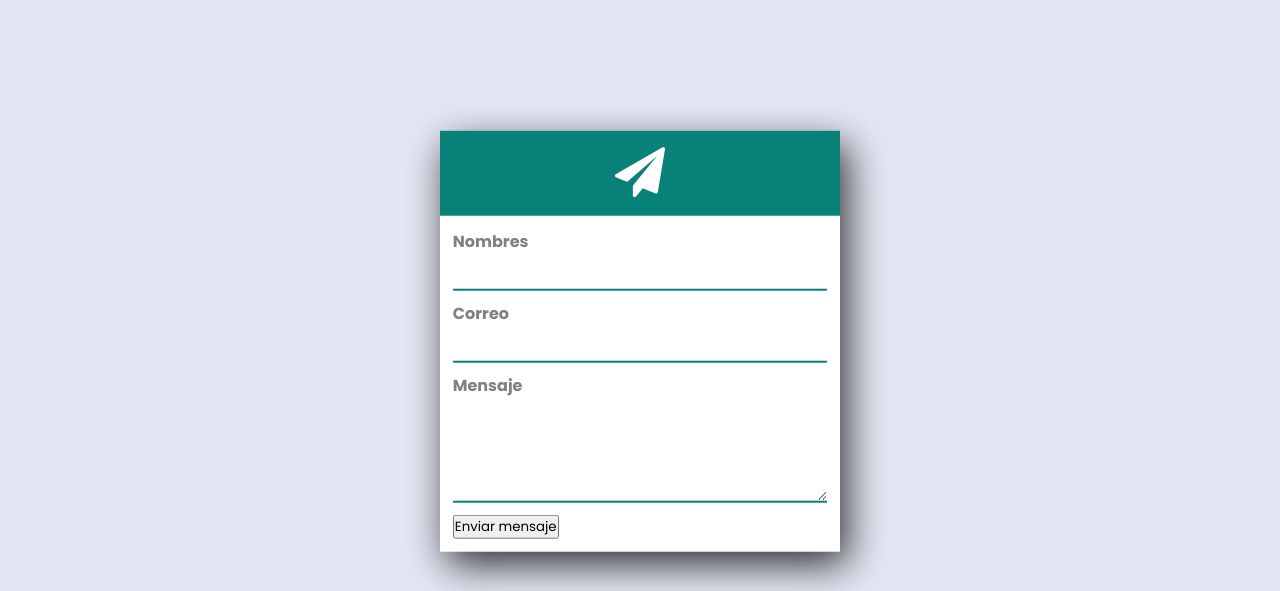
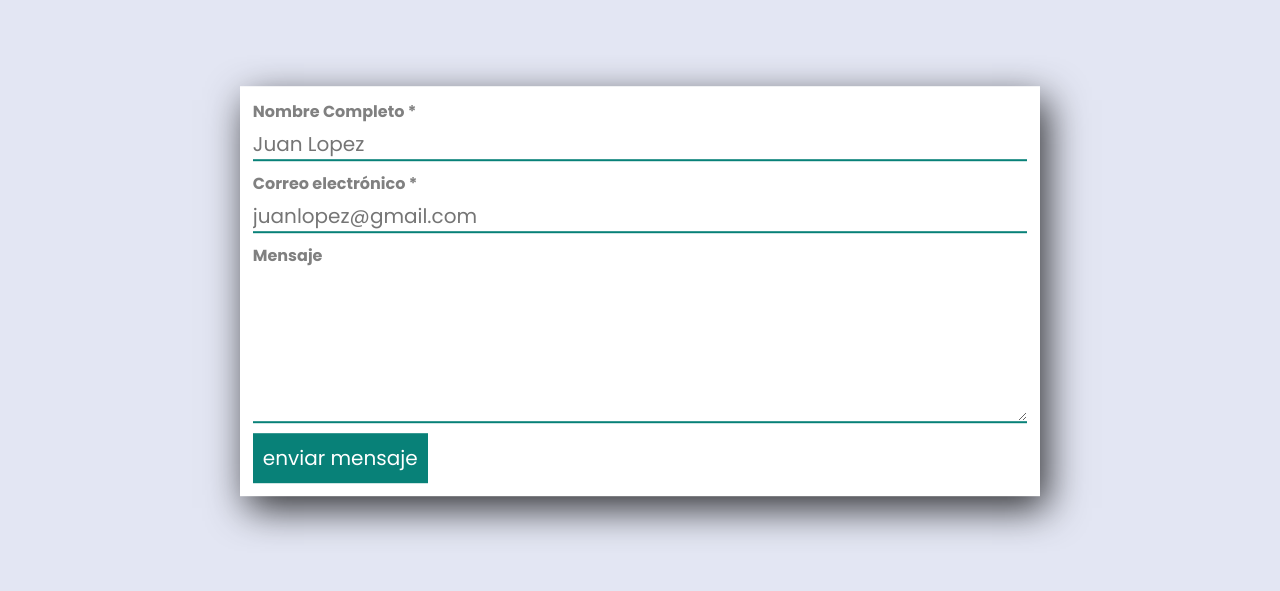
Before and after one commit to pybalt/TP-0-CodoaCodo, a plain HTML site: page index/contact.html in a window 1280 px wide. Shown: the part 209-800 px from the top of the page. Drawn offline with nearby package versions, Linux system fonts and the light colour scheme; some packages are replaced by stand-ins of ours; a script that the page names is missing.

Commit message:
intento final

```diff
--- a/index/contact.html
+++ b/index/contact.html
@@ -29,31 +29,23 @@
 
 </section>
 <div><h1>Contactenos!</h1></div>
+<section class="contact">
+  <div class="u-wrapper">
+    <div class="contact-content">
 
-    <section class="form-contact">
-        <header>
-          <span>
-            <i class="fa fa-paper-plane" aria-hidden="true"></i>
-          </span>
-        </header>
-        <div class="contact-content">
-
-        <form action="" class="contact" action="https://formsubmit.co/your@email.com"
-        method="POST" >
-          <label for="nombres">Nombres</label>
-          <input type="text" name="name" id="nombre">
-
-          <label for="correo">Correo</label>
-          <input type="text" name="email" id="correo">
-
-          <label for="mensaje">Mensaje</label>
-          <textarea name="message" id="mensaje"></textarea>
-
-          <button type="submit" class="btn btn primary full">Enviar mensaje</button>
-        </form>
-      </div>
-    </section>
-
+      <form id="form" action="" class="form" >
+        <label for="name">Nombre Completo <span>*</span></label>
+        <input name="name" required type="text" id="name" placeholder="Juan Lopez">
+        <label for="email">Correo electrónico <span>*</span></label>
+        <input name="email" type="text" id="email" required placeholder="juanlopez@gmail.com">
+        <label for="message">Mensaje</label>
+        <textarea id="message" name="message" id="" cols="30" rows="10"></textarea>
+        <button type="submit" class="btn primary full">enviar mensaje</button>
+      </form>
+      <a href="mailto:espinosaflorezsarah@gmail.com" id="mail"></a>
+    </div>
+  </div>
+</section>
 
       <script src="../script/scriptcontact.js"></script>
 
--- a/script/scriptcontact.js
+++ b/script/scriptcontact.js
@@ -1,48 +1,12 @@
-// let botonSubmit= document.querySelector('submit');
-// botonSubmit.onsubmit= () => {
-//     swal({
-//         title: "¡Mensaje enviado!",
-//         text: `Trataremos de responderte lo antes posible!`,
-//         icon: "success",
-//         buttons: {
-//             cerrar: {
-//                 text: "Cerrar",
-//                 value: false
-//             }
 
-//         }
-//      } )
-// }
+const $form = document.querySelector('#form')
+const $buttonMailto = document.querySelector('#mail')
 
+$form.addEventListener('submit', handleSubmit)
 
-
-// botonSubmit.onsubmit= alert("Holaa");
-
-// function muestraMensaje() {
-//     console.log('Gracias por pinchar');
-//   }
-//   document.getElementsByClassName("buttonsubmit").onsubmit = muestraMensaje;
-
-
-//  const $form = document.querySelector('.contact')
-
-//  $form.addEventListener('submit', handleSubmit)
-
-// async function handleSubmit (event){
-//   event.preventDefault()
-//   const form= new FormData(this)
-//   const response = await fetch (this.action, {
-//     method: this.method,
-//     body: form,
-//     headers: {
-//       'Accept': 'application/json'
-//     }
-
-//   }
-
-//   )
-//   if (response.ok){
-//     this.reset()
-//     alert('Gracias por contactarnos!')
-//   }
-// }
+function handleSubmit(event) {
+  event.preventDefault()
+  const form = new FormData(this)
+  $buttonMailto.setAttribute('href', `mailto:espinosaflorezsarah@gmail.com?subject=Nombre: ${form.get('name')}  Correo: ${form.get('email')}&body=${form.get('message')}`)
+  $buttonMailto.click()
+}
--- a/style/stylecontact.css
+++ b/style/stylecontact.css
@@ -94,10 +94,10 @@
     background: #e3e6f3;
   }
 
-  .form-contact {
-    margin-top: 150px;
+  .form {
+    margin-top: 100px;
     background: #FFF;
-    width: 400px;
+    width: 800px;
     position: absolute;
     top: 50%;
     left: 50%;
@@ -119,23 +119,23 @@
     padding: 5px;
   }
 
-  .contact {
+  .form {
     padding: .8rem;
     overflow: hidden;
     color: gray;
   }
 
-  .contact label, .contact input, .contact textarea {
+  .form label, .form input, .form textarea {
     display: block;
     width: 100%;
     margin-bottom: 5px;
   }
 
-  .contact label {
+  .form label {
     font-weight: 700;
   }
 
-  .contact input:not([type='submit']), .contact textarea {
+  .form input:not([type='submit']), .form textarea {
     border: none;
     border-bottom: 2px solid #088178;
     margin-bottom: 10px;
@@ -144,11 +144,12 @@
     color: gray;
   }
 
-  .contact textarea {
-    min-height: 100px;
+  .form textarea {
+    min-height: 80px;
+    max-height: 150px;
   }
 
-  input[type='submit'] {
+  button[type='submit'] {
     padding: 10px;
     background: #088178;
     border: none;
```
